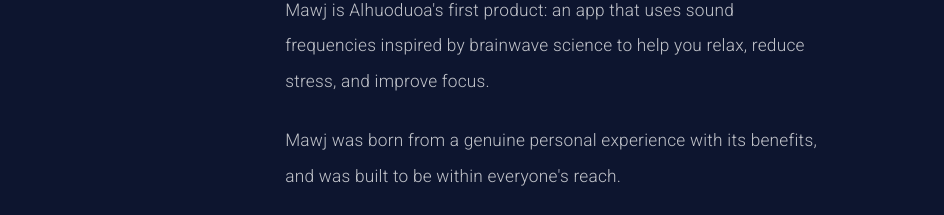
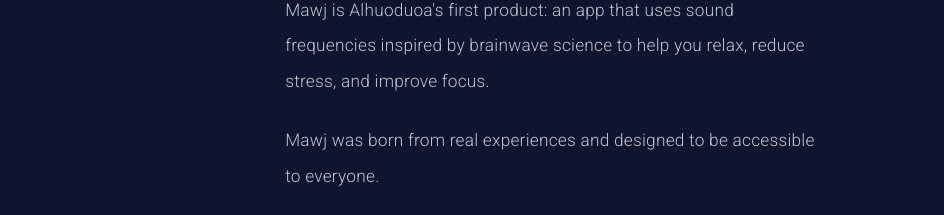
Before and after one commit to MAWJAPPjo/ALHUODUOA, a plain HTML site: page index.html in a window 1280 px wide. Shown: the part 2900-3115 px from the top of the page, 336-1280 px from the left. Drawn offline with Linux system fonts and the light colour scheme.

Commit message:
Update index.html

```diff
--- a/index.html
+++ b/index.html
@@ -326,7 +326,7 @@
     <div class="product-text">
       <span class="section-head num i18n" style="margin-bottom:14px;" data-ar="منتجنا" data-en="Our product">منتجنا</span>
       <p class="i18n" data-ar="موج هو أول منتج من الهدوء: تطبيق يستخدم ترددات صوتية مستوحاة من علم موجات الدماغ، لمساعدتك على الاسترخاء وتقليل التوتر وتحسين التركيز." data-en="Mawj is Alhuoduoa's first product: an app that uses sound frequencies inspired by brainwave science to help you relax, reduce stress, and improve focus.">موج هو أول منتج من الهدوء: تطبيق يستخدم ترددات صوتية مستوحاة من علم موجات الدماغ، لمساعدتك على الاسترخاء وتقليل التوتر وتحسين التركيز.</p>
-      <p class="i18n" data-ar="وُلد موج من تجربة شخصية حقيقية بالفائدة، وصُمم ليكون في متناول الجميع." data-en="Mawj was born from a genuine personal experience with its benefits, and was built to be within everyone's reach.">وُلد موج من تجربة شخصية حقيقية بالفائدة، وصُمم ليكون في متناول الجميع.</p>
+      <p class="i18n" data-ar="وُلد موج من تجربة شخصية حقيقية بالفائدة، وصُمم ليكون في متناول الجميع." data-en="Mawj was born from real experiences and designed to be accessible to everyone.">وُلد موج من تجارب حقيقية، وصُمم ليكون في متناول الجميع.</p>
       <a href="https://mawjapp.com" class="btn-ghost i18n" data-ar="زيارة mawjapp.com" data-en="Visit mawjapp.com">زيارة mawjapp.com</a>
     </div>
   </div>
```
